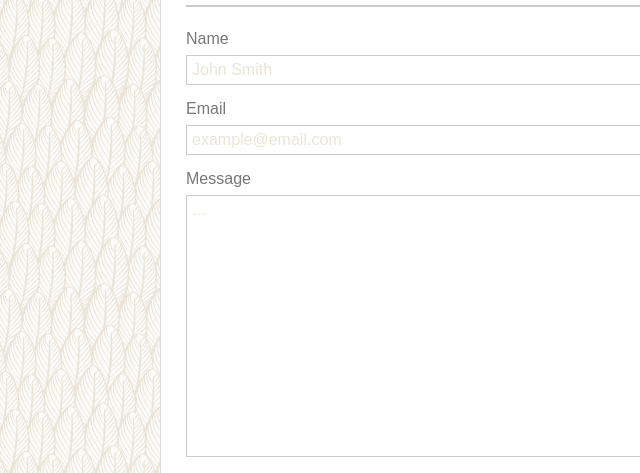
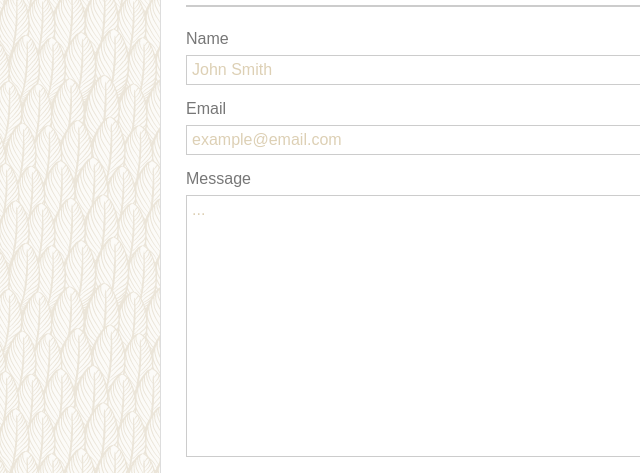
Before and after one commit to Kinla/Responsive-Portfolio, a plain HTML site: page contact.html in a window 1280 px wide. Shown: the part 147-620 px from the top of the page, 0-640 px from the left. Drawn offline with Linux system fonts and the light colour scheme.

Commit message:
update placeholder color

```diff
--- a/assets/css/style.css
+++ b/assets/css/style.css
@@ -178,13 +178,13 @@ textarea {
 }
 
 input::placeholder {
-    color: #ebe5d9;
+    color: #ddd0b5;
     font-family: 'Arial', 'Helvetica Neue', Helvetica, sans-serif;
     font-size: 16px;
 }
 
 textarea::placeholder {
-    color: #ebe5d9;
+    color: #ddd0b5;
     font-family: 'Arial', 'Helvetica Neue', Helvetica, sans-serif;
     font-size: 16px;
 }
```
